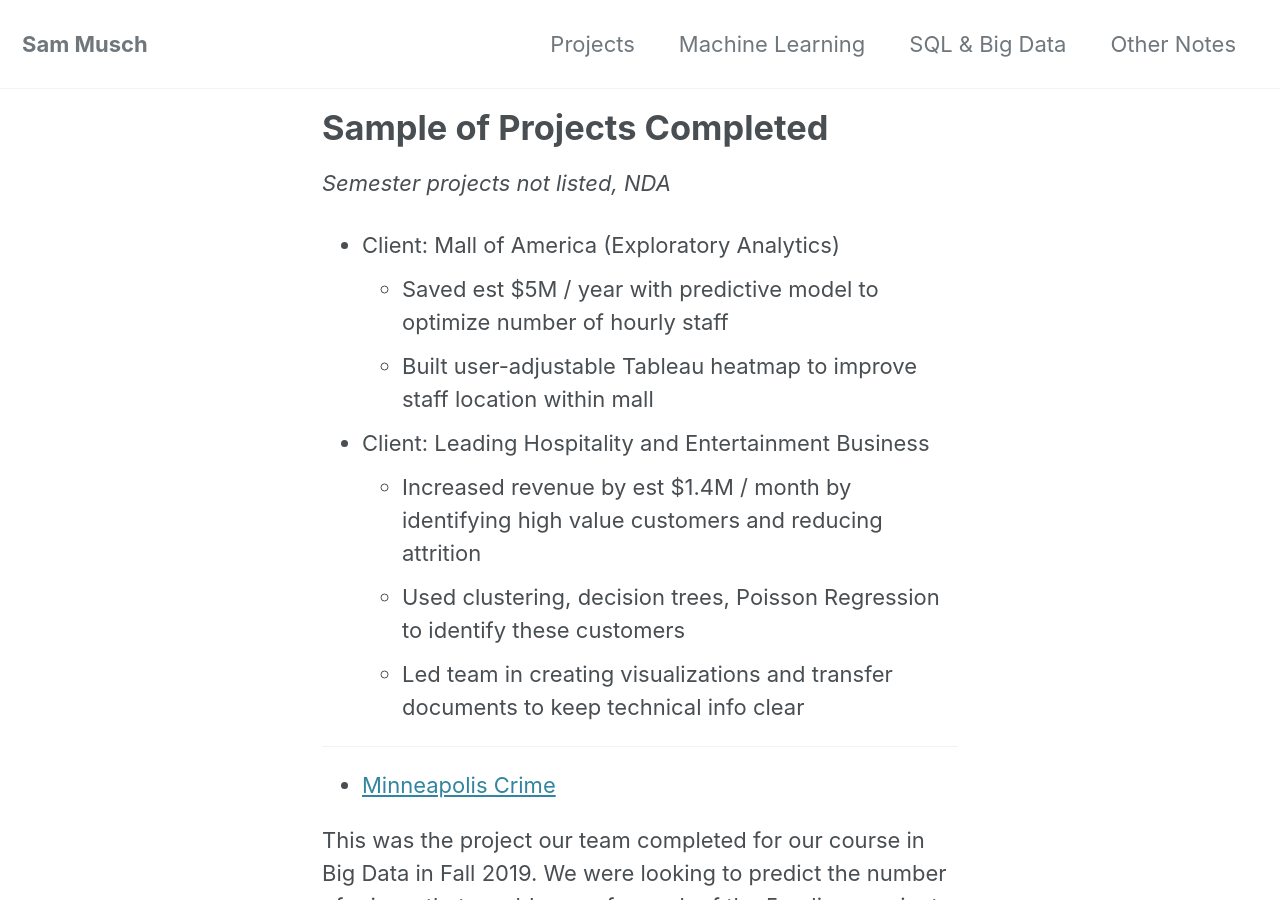
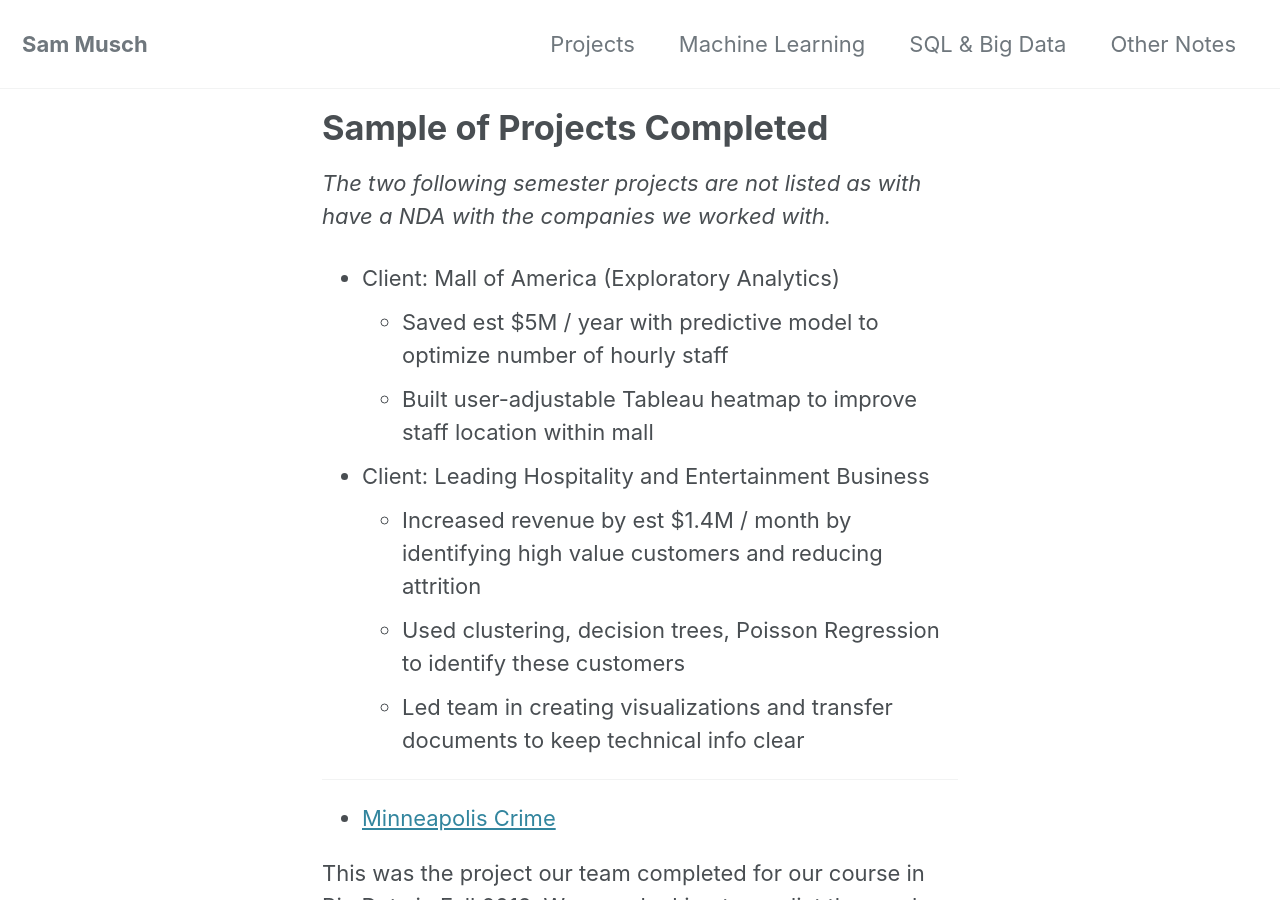
Before and after one commit to SamMusch/SamMusch.github.io, a Jekyll site: the page built from _pages/Projects.md, in a window 1280 px wide and 900 px high. Built offline with Jekyll 4.4.1, drawn with Linux system fonts in a browser that asks for light colours; cached includes are drawn as plain includes; nearby versions of some CDN libraries.

Commit message:
Add files via upload

```diff
--- a/_pages/Projects.md
+++ b/_pages/Projects.md
@@ -4,7 +4,7 @@ permalink: /projects/
 title: "Sample of Projects Completed"
 ---
 
-*Semester projects not listed, NDA*
+*The two following semester projects are not listed as with have a NDA with the companies we worked with.*
 - Client: Mall of America (Exploratory Analytics)
   - Saved est $5M / year with predictive model to optimize number of hourly staff
   - Built user-adjustable Tableau heatmap to improve staff location within mall
```
Also changed, not shown: _pages/machine-learning.md (+7 -0 lines).
